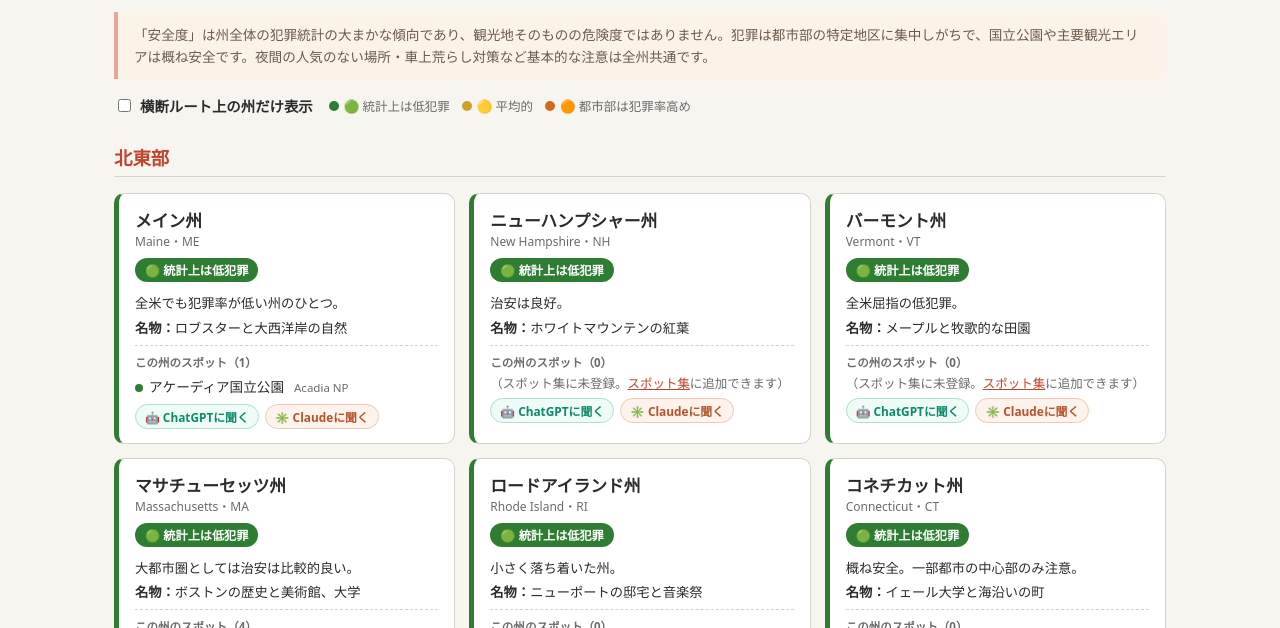
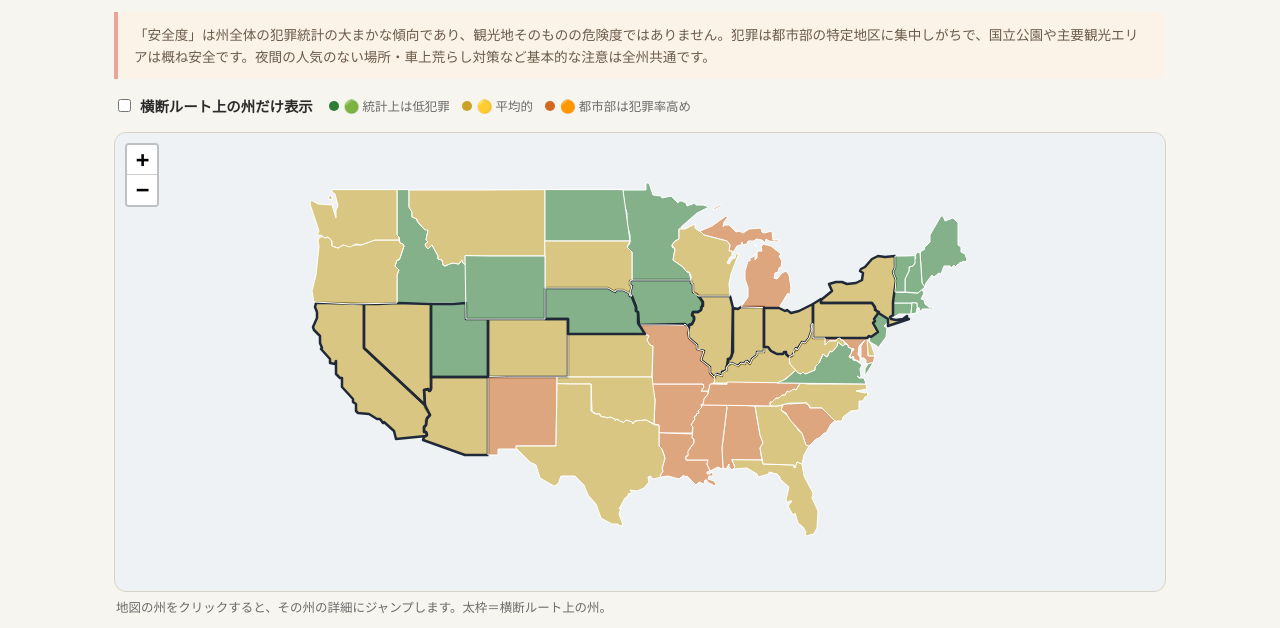
Before and after one commit to monpy/crossing-united-states, a plain HTML site: page states.html in a window 1280 px wide. Shown: the part 172-800 px from the top of the page. Drawn offline with nearby package versions, Linux system fonts and the light colour scheme.

Commit message:
州別ガイドに安全度の色塗り地図、催しを9月下旬〜10月に増量
- states.html/states.js: 安全度で塗り分けるコロプレス地図を追加
  (data/us-states.geojson をベンダリング)。本土48州にフィット、
  ルート上の州は太枠、クリックでその州カードにスクロール。
  幅0で初期化されても ResizeObserver で再フィットして描画
- data/events.json: 9月下旬〜10月のイベントを23件追加(計74件、
  うち9月下旬〜10月が55件)。セドナのcat誤り(art→film)も修正

Co-Authored-By: Claude Opus 4.8 (1M context) <noreply@anthropic.com>

```diff
--- a/css/style.css
+++ b/css/style.css
@@ -641,6 +641,23 @@ html, body {
 .legend-item { display: inline-flex; align-items: center; gap: 5px; font-size: 0.78rem; color: var(--muted); }
 .legend-dot { width: 10px; height: 10px; border-radius: 50%; display: inline-block; }
 
+#states-map {
+  height: 460px;
+  width: 100%;
+  border-radius: 12px;
+  border: 1px solid var(--line);
+  margin-top: 16px;
+  background: #eef2f4;
+}
+.map-hint { font-size: 0.78rem; color: var(--muted); margin: 6px 2px 0; }
+.state-card.flash {
+  animation: cardflash 1.6s ease;
+}
+@keyframes cardflash {
+  0%, 100% { box-shadow: none; }
+  20% { box-shadow: 0 0 0 3px var(--accent), 0 6px 20px rgba(193,68,46,0.35); }
+}
+
 .region-section { margin-top: 28px; }
 .region-title {
   color: var(--accent);
--- a/js/states.js
+++ b/js/states.js
@@ -84,6 +84,7 @@
 
         const card = document.createElement("div");
         card.className = "state-card";
+        card.id = `state-${st.abbr}`;
         card.style.setProperty("--safety", lv.color || "#999");
         card.innerHTML = `
           <div class="state-head">
@@ -115,4 +116,86 @@
   });
 
   render();
+
+  // ---- 安全度の色塗り地図（コロプレス） ----
+  // 州名(英語フル)→ state オブジェクト。DCは GeoJSON 上の名称が異なるため別名対応。
+  const byGeoName = {};
+  states.states.forEach((st) => {
+    byGeoName[st.en] = st;
+  });
+  byGeoName["District of Columbia"] = byGeoName["Washington, D.C."];
+
+  function flashCard(abbr) {
+    const card = document.getElementById(`state-${abbr}`);
+    if (!card) return;
+    card.scrollIntoView({ behavior: "smooth", block: "center" });
+    card.classList.add("flash");
+    setTimeout(() => card.classList.remove("flash"), 1600);
+  }
+
+  try {
+    const geo = await (await fetch("data/us-states.geojson")).json();
+    const mapEl = document.getElementById("states-map");
+    const map = L.map(mapEl, {
+      scrollWheelZoom: false,
+      zoomControl: true,
+      attributionControl: false,
+    });
+
+    function styleFor(feature) {
+      const st = byGeoName[feature.properties.name];
+      const lv = st ? levels[st.safety] : null;
+      return {
+        fillColor: lv ? lv.color : "#cccccc",
+        fillOpacity: 0.55,
+        color: st && st.route ? "#1f2937" : "#ffffff",
+        weight: st && st.route ? 2.5 : 1,
+      };
+    }
+
+    const layer = L.geoJSON(geo, {
+      style: styleFor,
+      onEachFeature: (feature, lyr) => {
+        const st = byGeoName[feature.properties.name];
+        if (!st) return;
+        const lv = levels[st.safety] || {};
+        lyr.bindTooltip(
+          `<strong>${st.ja}</strong>（${st.abbr}）<br>${lv.label}${st.route ? "<br>★横断ルート上" : ""}`,
+          { sticky: true }
+        );
+        lyr.on({
+          mouseover: (e) => e.target.setStyle({ fillOpacity: 0.8, weight: 3 }),
+          mouseout: (e) => layer.resetStyle(e.target),
+          click: () => flashCard(st.abbr),
+        });
+      },
+    }).addTo(map);
+
+    // 本土48州にフィット（アラスカ・ハワイは脇に描画され、パンで見られる）
+    const CONUS = L.latLngBounds([24.5, -125.0], [49.5, -66.5]);
+    const fit = () => map.fitBounds(CONUS, { padding: [6, 6] });
+    fit();
+    // コンテナの幅が確定/変化したらサイズ再計算して再フィット
+    // （初期表示時に幅が0でも、レイアウト確定後に正しく描画される）
+    if (window.ResizeObserver) {
+      let lastW = 0;
+      const ro = new ResizeObserver(() => {
+        const w = mapEl.clientWidth;
+        if (w > 0 && w !== lastW) {
+          lastW = w;
+          map.invalidateSize();
+          fit();
+        }
+      });
+      ro.observe(mapEl);
+    }
+    // 念のため遅延でも一度リフレッシュ
+    setTimeout(() => {
+      map.invalidateSize();
+      fit();
+    }, 300);
+  } catch (e) {
+    document.getElementById("states-map").style.display = "none";
+    console.error("地図の読み込みに失敗:", e);
+  }
 })();
--- a/states.html
+++ b/states.html
@@ -4,6 +4,12 @@
   <meta charset="UTF-8" />
   <meta name="viewport" content="width=device-width, initial-scale=1.0" />
   <title>州別ガイド — アメリカ横断の旅</title>
+  <link
+    rel="stylesheet"
+    href="https://unpkg.com/leaflet@1.9.4/dist/leaflet.css"
+    integrity="sha256-p4NxAoJBhIIN+hmNHrzRCf9tD/miZyoHS5obTRR9BMY="
+    crossorigin=""
+  />
   <link rel="stylesheet" href="css/style.css" />
 </head>
 <body class="states-body">
@@ -30,6 +36,9 @@
       <span class="legend" id="safety-legend"></span>
     </div>
 
+    <section id="states-map" aria-label="安全度の色塗り地図"></section>
+    <p class="map-hint">地図の州をクリックすると、その州の詳細にジャンプします。太枠＝横断ルート上の州。</p>
+
     <div id="states-container"></div>
   </main>
 
@@ -37,6 +46,11 @@
     <p>Map data &copy; OpenStreetMap contributors</p>
   </footer>
 
+  <script
+    src="https://unpkg.com/leaflet@1.9.4/dist/leaflet.js"
+    integrity="sha256-20nQCchB9co0qIjJZRGuk2/Z9VM+kNiyxNV1lvTlZBo="
+    crossorigin=""
+  ></script>
   <script src="js/states.js"></script>
 </body>
 </html>
```
Also changed, not shown: data/events.json (+28 -1 lines), data/us-states.geojson (added).
